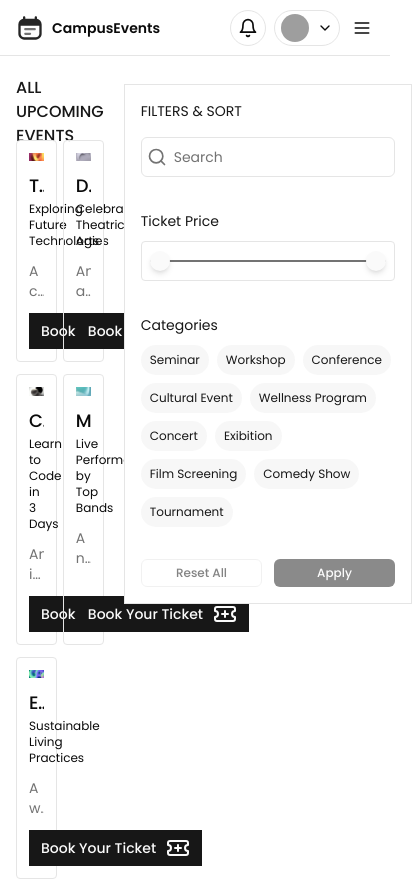
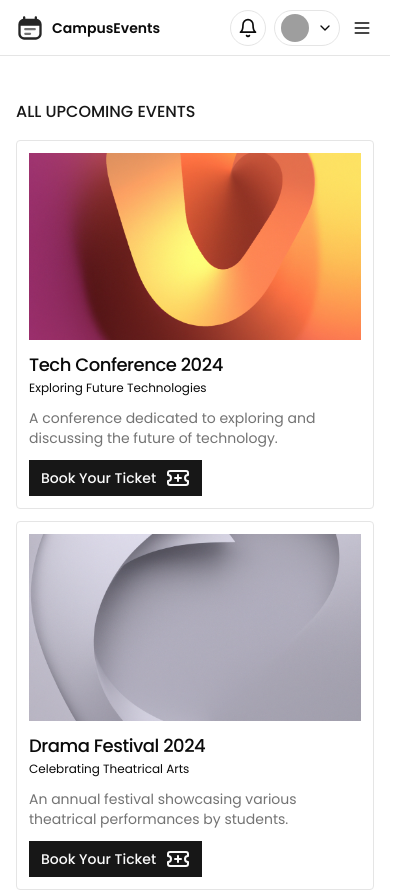
Before and after one commit to delmac-dev/event-management-app, a Next.js app: page /events in a window 390 px wide. Shown: the top 891 px of the page, 412 px wide, since content can reach past the window. Built offline with nearby package versions, Linux system fonts and the light colour scheme; grey boxes are pictures that could not be loaded.

Commit message:
made events page resposive

```diff
--- a/app/(public)/(components)/events-container.tsx
+++ b/app/(public)/(components)/events-container.tsx
@@ -5,7 +5,7 @@ import EventCard from "./event-card";
 
 export default function EevntsContainer () {
      return (
-        <div className="w-full grid grid-cols-2 gap-x-1.5 gap-y-3">
+        <div className="w-full grid grid-cols-1 sm:grid-cols-2 gap-x-1.5 gap-y-3">
             {events.map((event, _id) => (
                 <EventCard key={_id} {...event} />
             ))}
--- a/app/(public)/events/page.tsx
+++ b/app/(public)/events/page.tsx
@@ -14,7 +14,7 @@ export default async function Events() {
             <EventsHeader />
             <EevntsContainer />
           </section>
-          <aside className="">
+          <aside className="hidden lg:block">
             <EventsFilter />
           </aside>
         </div>
```
